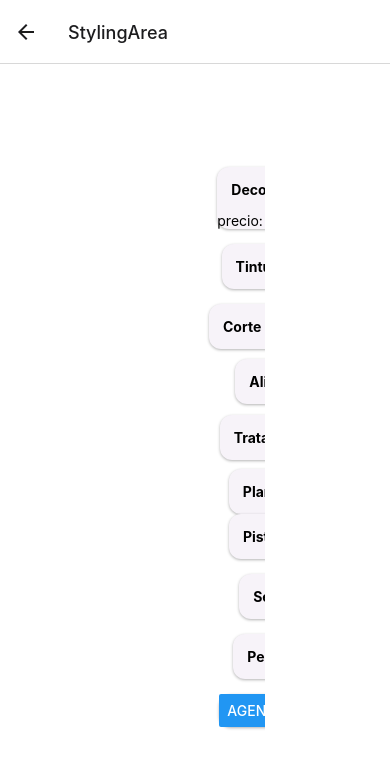
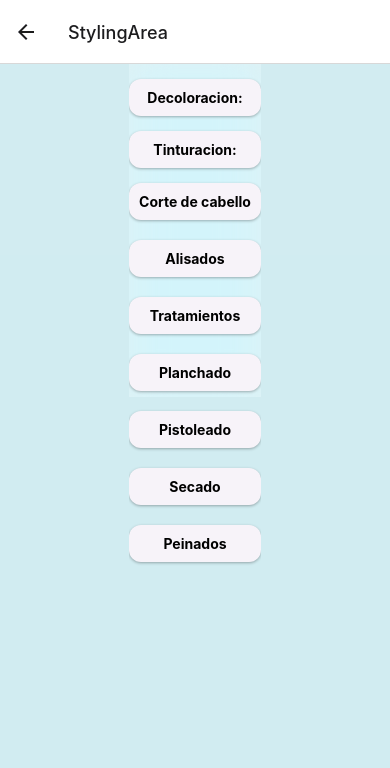
Before and after one commit to orellanaJavier/Salon-app, a React Native app: screen /StylingArea in a window 390 px wide. Shown: the top 768 px of the page. Built offline with nearby package versions, Linux system fonts and the light colour scheme.

Commit message:
3 de junio

```diff
--- a/App.js
+++ b/App.js
@@ -9,21 +9,20 @@ import CabinaArea from './screens/CabinaArea';
 import Registro from './navigation/Registro';
 import { Analytics } from 'firebase/analytics';
 import Agenda from './navigation/Agenda';
+import Servicios from './navigation/Servicios';
 
 
 const Stack = createNativeStackNavigator();
 
 function HomeScreen({navigation}){
   return(
-     <View style={{flex:1,alignItems:'center',justifyContent:'center'}}>
-      <Image resizeMode='cover' source={require('./assets/homescreen.png')} style = {styleSheet.styleImage9}/>
-      <Card style={{top:-100}} ><Button title='Nails Bar'  onPress={()=> navigation.navigate('NailsBar')}>
-        </Button></Card>
-        <Card><Button title='Styling Area' onPress={()=> navigation.navigate('StylingArea')}>
-          </Button></Card>
-          <Card style={{top:100}}><Button  title='Cabina Area'  onPress={()=> navigation.navigate('CabinaArea')}>
-        </Button>
-        </Card>
+     <View style={{flex:1,alignItems:'center',justifyContent:'center',backgroundColor:'aqua'}}>
+      <Card>
+        <Button title='Agenda' onPress={()=> navigation.navigate('Agenda')}/>
+      </Card>
+      <Card style={{top:50}}>
+        <Button title='Servicios' onPress={()=> navigation.navigate('Servicios')}/>
+      </Card>
     </View>
   );
 };
@@ -40,6 +39,7 @@ function App() {
     <Stack.Screen name='CabinaArea' component={CabinaArea}/>
     <Stack.Screen name='Registro' component={Registro}/>
     <Stack.Screen name='Agenda' component={Agenda}/>
+    <Stack.Screen name='Servicios' component={Servicios}/>
     </Stack.Navigator>
     </NavigationContainer>
   );
@@ -55,55 +55,5 @@ const styleSheet = StyleSheet.create({
     height:563,
     alignItems:'center',
   },
-  imagen1:{
-    position:'absolute',
-    width:365,
-    height:202,
-    borderRadius:10,
-  },
-  text1:{
-    position:'absolute',
-    textAlign:'left',
-    fontWeight:'400',
-    fontSize:14,
-    left:18,
-    top:267,
-    width:43,
-  },
-  text2:{
-    position:'absolute',
-    textAlign:'left',
-    fontWeight:'400',
-    fontSize:14,
-    left:18,
-    top:385,
-    width:75,
-  },
-  text3:{
-    position:'absolute',
-    textAlign:'left',
-    fontWeight:'700',
-    fontSize:14,
-    left:18,
-    top:225,
-    width:225,
-  },
-  input1:{
-    position:'absolute',
-    width:285,
-    height:48,
-    borderRadius:10,
-    backgroundColor:'rgba(239,236,236,1)',
-    top:294,
-    left:18,
-  },
-  input2:{
-    position:'absolute',
-    width:285,
-    height:48,
-    borderRadius:10,
-    backgroundColor:'rgba(239,236,236,1)',
-    left:18,
-    top:412,
-  },
+
 });
--- a/navigation/Agenda.js
+++ b/navigation/Agenda.js
@@ -1,7 +1,31 @@
-import { StyleSheet, Text, View ,Button} from 'react-native';
+import { StyleSheet, Text, View ,Button,SafeAreaView,ScrollView} from 'react-native';
 import React from 'react';
+import { Calendar } from 'react-native-calendars';
+import Day from 'react-native-calendars/src/calendar/day';
 
-function Agenda(){}
+function Agenda(){
+  return(
+    <SafeAreaView>
+      <ScrollView>
+      <Calendar
+      minDate='2023-01-01'
+      maxDate={'2023-31-12'}
+      firstDay={1}
+      onDayPress={(Day) => {console.log('selected Day', Day)}}
+      monthFormat={'yyyy MM TT'}
+      hideArrows={false}
+      hideExtraDays={false}
+      disableMonthChange={false}
+      hideDayNames={false}
+      showWeekNumbers={false}
+      markedDates={{'2023-01-01': {selected: false}}} />
+      <Calendar onDayPress={(Day) => {console.log('selected Day', Day)}}
+      onMonthChange={(month) => {console.log('current month', month)}} />
+      </ScrollView>
+    </SafeAreaView>
+
+  )
+};
 
 
 export default Agenda;
--- /dev/null
+++ b/navigation/Servicios.js
@@ -0,0 +1,30 @@
+import { Card } from 'react-native-paper';
+import { StyleSheet, View,Button,Image} from 'react-native';
+import  React from 'react';
+
+function Servicios({navigation}){
+    return(
+        <View style={{flex:1,alignItems:'center',justifyContent:'center'}}>
+      <Image resizeMode='cover' source={require('../assets/homescreen.png')} style = {styleSheet.styleImage9}/>
+      <Card style={{top:-100}} ><Button title='Nails Bar'  onPress={()=> navigation.navigate('NailsBar')}>
+        </Button></Card>
+        <Card><Button title='Styling Area' onPress={()=> navigation.navigate('StylingArea')}>
+          </Button></Card>
+          <Card style={{top:100}}><Button  title='Cabina Area'  onPress={()=> navigation.navigate('CabinaArea')}>
+        </Button>
+        </Card>
+    </View>
+    )
+}
+
+export default Servicios;
+
+const styleSheet = StyleSheet.create({
+    styleImage9:{
+        position:'absolute',
+        borderRadius:10,
+        width:326,
+        height:563,
+        alignItems:'center',
+      },
+})
--- a/package.json
+++ b/package.json
@@ -14,6 +14,7 @@
     "@react-navigation/native-stack": "^6.9.12",
     "expo": "^46.0.21",
     "expo-blur": "~11.2.0",
+    "expo-calendar": "~10.3.0",
     "expo-font": "~10.2.0",
     "expo-status-bar": "~1.4.4",
     "expo-updates": "~0.14.7",
@@ -21,13 +22,13 @@
     "react": "18.2.0",
     "react-dom": "^18.2.0",
     "react-native": "0.71.6",
+    "react-native-calendars": "^1.1298.0",
     "react-native-modern-datepicker": "^1.0.0-beta.91",
     "react-native-paper": "^5.7.2",
     "react-native-safe-area-context": "4.5.0",
     "react-native-screens": "~3.20.0",
     "react-native-web": "~0.18.11",
-    "sanitizer": "^0.1.3",
-    "expo-calendar": "~10.3.0"
+    "sanitizer": "^0.1.3"
   },
   "devDependencies": {
     "@babel/core": "^7.20.0"
--- a/screens/NailsBar.js
+++ b/screens/NailsBar.js
@@ -1,28 +1,19 @@
 import React from 'react';
-import {View,StyleSheet,Button,Text, TouchableOpacity, Modal } from 'react-native';
+import {View,StyleSheet,Text,SafeAreaView} from 'react-native';
 import { Card } from 'react-native-paper';
 import { ScrollView } from 'react-native';
 
  function NailsBar({navigation}) {
-
   return(
-    <View style = {styleSheet.container}>
-    <ScrollView contentContainerStyle = {{
-      flex:1,
-      width:'100%',
-      height:'100%',
-      alignItems:'center',
-      justifyContent:'center'}}>
+    <SafeAreaView>
+      <ScrollView>
         <Card style={{top:-95}}><Text style={{textAlign:'center',fontWeight:'bold',fontSize:14,margin:14}}>Uñas acrilicas</Text></Card>
         <Card style={{top:-70}}><Text style={{textAlign:'center',fontWeight:'bold',fontSize:14,margin:14}}>Esmalte</Text></Card>
         <Card style={{top:-40}}><Text style={{textAlign:'center',fontWeight:'bold',fontSize:14,margin:14}}>Manicura</Text></Card>
         <Card style={{top:-25}}><Text style={{textAlign:'center',fontWeight:'bold',fontSize:14,margin:14}}>Pedicure Spa</Text></Card>
         <Card><Text style={{textAlign:'center',fontWeight:'bold',fontSize:14,margin:14}}>Terapia de ozono</Text></Card>
-        <Button title='Agendar Cita' onPress={()=> navigation.navigate('Agenda')}/>
       </ScrollView>
-
-
-  </View>
+    </SafeAreaView>
   );
 };
 
--- a/screens/StylingArea.js
+++ b/screens/StylingArea.js
@@ -1,38 +1,46 @@
 import React from 'react';
-import { View,StyleSheet, Button,Text,} from 'react-native';
+import { View,StyleSheet, Button,Text,SafeAreaView} from 'react-native';
 import { ScrollView } from 'react-native';
 import { Card } from 'react-native-paper';
-
-
+import { BlurView } from 'expo-blur';
 
  function StylingArea  ({navigation}) {
 
   return (
-    <View style = {styleSheet.container}>
-    <ScrollView contentContainerStyle={{
-      flex:1,
-      width:'220%',
-      height:'220%',
-      alignItems:'center',
-      justifyContent:'center'}}>
-        <Card style={{top:-60}}><Text style={{textAlign:'center',fontWeight:'bold',fontSize:14,margin:14}}>Decoloracion:</Text>
-        <Text>precio: $50</Text>
+    <SafeAreaView style={{flex:1,alignItems:'center',justifyContent:'center',backgroundColor:'rgba(125, 219, 237, 0.28)'}}>
+      <ScrollView>
+        <BlurView intensity={400}>
+        <Card style={{top:15}}>
+          <Text style={{textAlign:'center',fontWeight:'bold',fontSize:14,margin:10}}>Decoloracion:</Text>
         </Card>
-        <Card style={{top:-45}}><Text  style={{textAlign:'center',fontWeight:'bold',fontSize:14,margin:14}}>Tinturacion: </Text></Card>
-      <Card style={{top:-30}}><Text style={{textAlign:'center',fontWeight:'bold',fontSize:14,margin:14}}>Corte de cabello</Text></Card>
-      <Card style={{top:-20}}><Text style={{textAlign:'center',fontWeight:'bold',fontSize:14,margin:14}}>Alisados</Text></Card>
-      <Card style={{top:-9}}><Text style={{textAlign:'center',fontWeight:'bold',fontSize:14,margin:14}}>Tratamientos</Text></Card>
-      <Card><Text style={{textAlign:'center',fontWeight:'bold',fontSize:14,margin:14}}>Planchado</Text></Card>
-      <Card><Text style={{textAlign:'center',fontWeight:'bold',fontSize:14,margin:14}}>Pistoleado</Text></Card>
-      <Card style={{top:15}}><Text style={{textAlign:'center',fontWeight:'bold',fontSize:14,margin:14}}>Secado</Text></Card>
-      <Card style={{top:30}}><Text style={{textAlign:'center',fontWeight:'bold',fontSize:14,margin:14}}>Peinados</Text></Card>
+        <Card style={{top:30}}>
+          <Text  style={{textAlign:'center',fontWeight:'bold',fontSize:14,margin:10}}>Tinturacion:</Text>
+        </Card>
       <Card style={{top:45}}>
-      <Button title='Agendar Cita' onPress={()=> navigation.navigate('Agenda')}/>
+        <Text style={{textAlign:'center',fontWeight:'bold',fontSize:14,margin:10}}>Corte de cabello</Text>
       </Card>
+      <Card style={{top:65}}>
+        <Text style={{textAlign:'center',fontWeight:'bold',fontSize:14,margin:10}}>Alisados</Text>
+      </Card>
+      <Card style={{top:85}}>
+        <Text style={{textAlign:'center',fontWeight:'bold',fontSize:14,margin:10}}>Tratamientos</Text>
+      </Card>
+      <Card style={{top:105}}>
+        <Text style={{textAlign:'center',fontWeight:'bold',fontSize:14,margin:10}}>Planchado</Text>
+      </Card>
+      <Card style={{top:125}}>
+        <Text style={{textAlign:'center',fontWeight:'bold',fontSize:14,margin:10}}>Pistoleado</Text>
+      </Card>
+      <Card style={{top:145}}>
+        <Text style={{textAlign:'center',fontWeight:'bold',fontSize:14,margin:10}}>Secado</Text>
+      </Card>
+      <Card style={{top:165}}>
+        <Text style={{textAlign:'center',fontWeight:'bold',fontSize:14,margin:10}}>Peinados</Text>
+      </Card>
+        </BlurView>
+    </ScrollView>
+    </SafeAreaView>
 
-    </ScrollView>
-
-    </View>
   );
 };
 
@@ -41,12 +49,6 @@ import { Card } from 'react-native-paper';
 export default StylingArea;
 
 const styleSheet = StyleSheet.create({
-  container: {
-    flex: 2,
-    backgroundColor:'#fff',
-    alignItems:'center',
-    justifyContent:'center',
-  },
   buttonn:{
     top:30
   },
```
Also changed, not shown: 1 other file (tests, documents, lock files or other folders).
